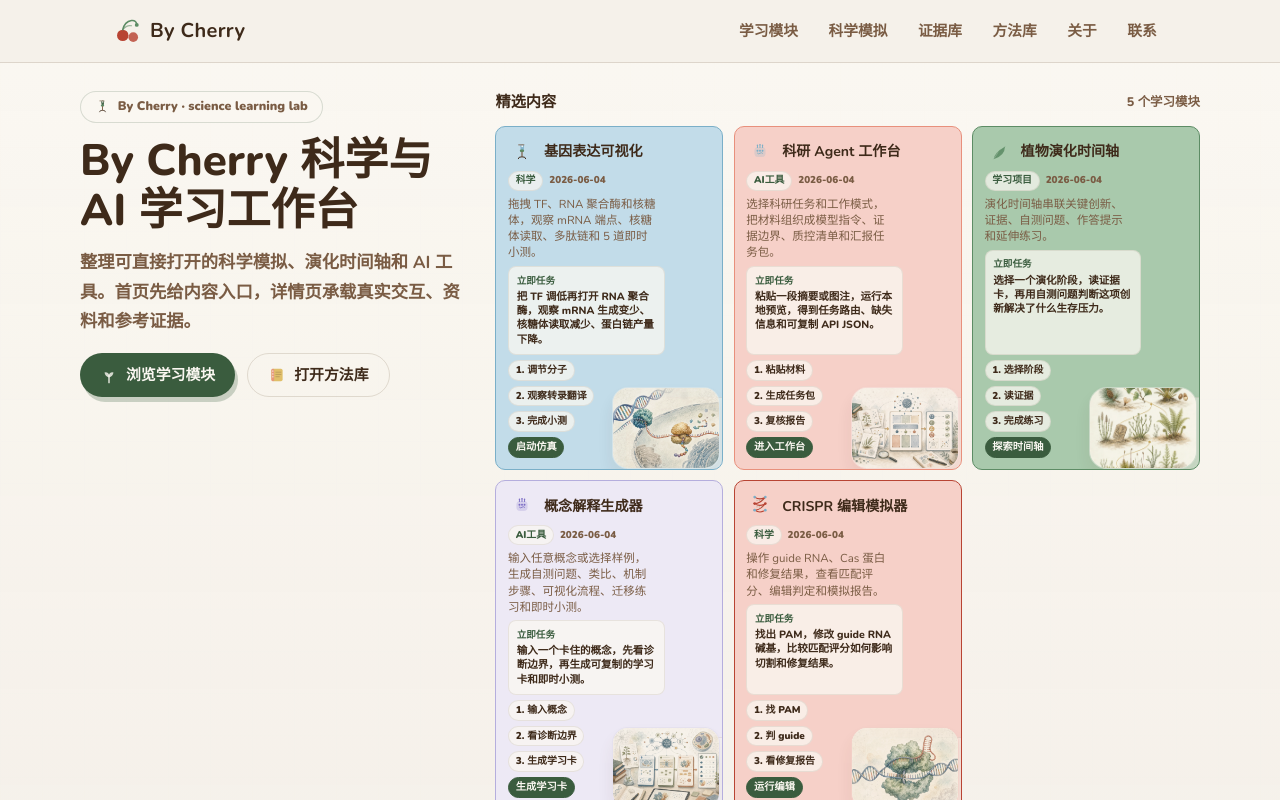
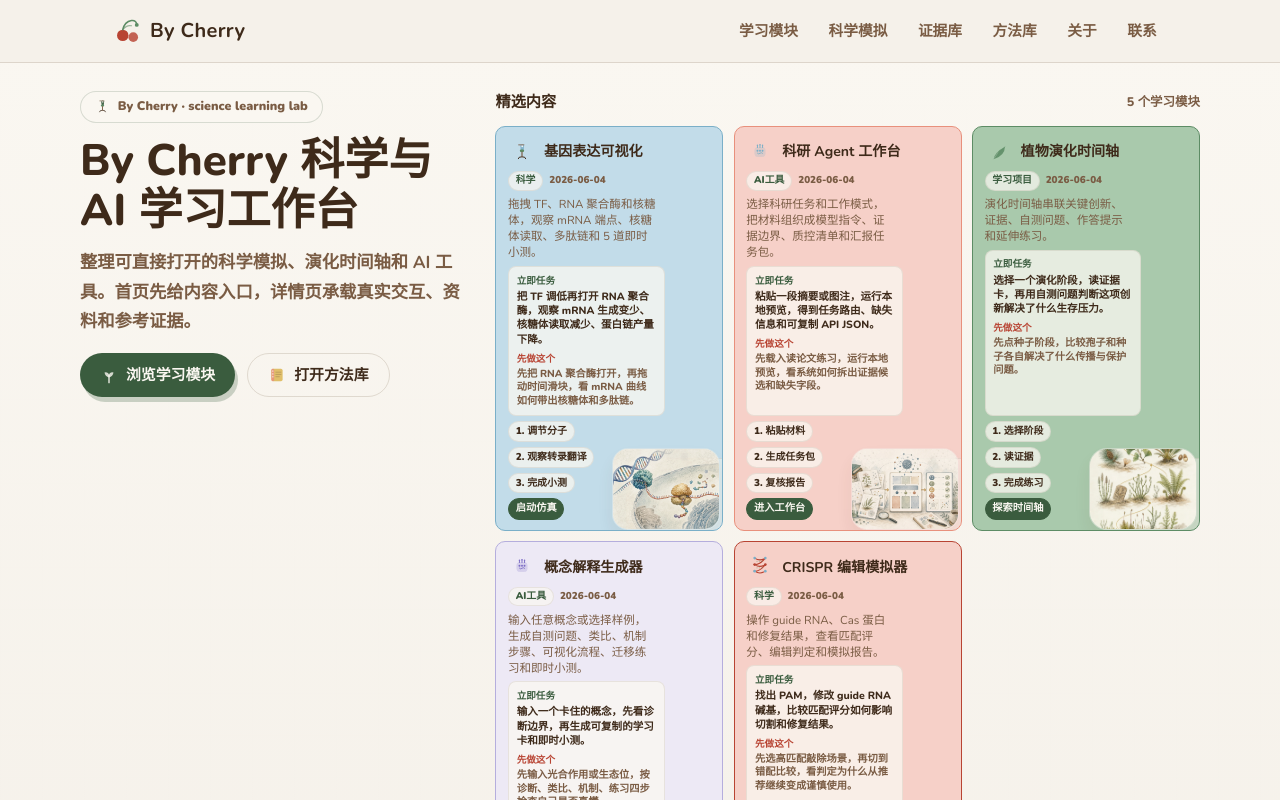
Before and after one commit to liruirui321/Bycherry, a React (Vite) app: page / in a window 1280 px wide. Built offline with nearby package versions, Linux system fonts and the light colour scheme.

Commit message:
Expose starter actions in hero cards

```diff
--- a/scripts/verify-content-integrity.mjs
+++ b/scripts/verify-content-integrity.mjs
@@ -232,6 +232,7 @@ function verifyWorkJsonLdLearningOutcomes() {
   expect(staticIndexSource.includes("立即任务："), "Static index fallback must expose immediate learner tasks.");
   expect(staticIndexSource.includes("先做这个："), "Static index fallback must expose first concrete starter actions.");
   expect(heroSource.includes("{work.task}"), "Homepage hero work cards must expose immediate learner tasks.");
+  expect(heroSource.includes("{work.starter}"), "Homepage hero work cards must expose first concrete starter actions.");
   expect(worksSource.includes("先做这个"), "Homepage work cards must expose a first concrete starter action.");
   expect(workDetailSource.includes("{work.starter}"), "Work detail quick start must expose each work starter action.");
   expect(workDetailSource.includes("function WorkQuickStart"), "Work detail pages must include a quick-start entry component.");
--- a/src/app/components/Hero.tsx
+++ b/src/app/components/Hero.tsx
@@ -144,7 +144,7 @@ export function Hero() {
                     color: "var(--cherry-warm-brown)",
                     textDecoration: "none",
                     textAlign: "left",
-                    minHeight: 154,
+                    minHeight: 184,
                     display: "grid",
                     gridTemplateRows: "auto auto auto 1fr auto",
                     gap: "0.34rem",
@@ -171,6 +171,8 @@ export function Hero() {
                   <div style={{ background: "rgba(250,247,241,0.76)", border: "1px solid rgba(94,68,42,0.1)", borderRadius: 8, padding: "0.42rem 0.48rem", position: "relative", zIndex: 1, marginRight: 46 }}>
                     <span style={{ display: "block", color: "var(--cherry-forest)", fontSize: "0.6rem", fontWeight: 900, marginBottom: "0.12rem" }}>立即任务</span>
                     <span style={{ display: "block", color: "var(--cherry-warm-brown)", fontSize: "0.66rem", lineHeight: 1.35, fontWeight: 800, overflowWrap: "anywhere" }}>{work.task}</span>
+                    <span style={{ display: "block", color: "var(--cherry-red)", fontSize: "0.6rem", fontWeight: 900, marginTop: "0.3rem", marginBottom: "0.1rem" }}>先做这个</span>
+                    <span style={{ display: "block", color: "var(--cherry-warm-mid)", fontSize: "0.64rem", lineHeight: 1.32, fontWeight: 800, overflowWrap: "anywhere" }}>{work.starter}</span>
                   </div>
                   <div role="list" aria-label={`${work.title}学习路径`} style={{ display: "flex", gap: 5, flexWrap: "wrap", alignItems: "center", paddingRight: 76, position: "relative", zIndex: 1 }}>
                     {work.path.map((step, index) => (
```
